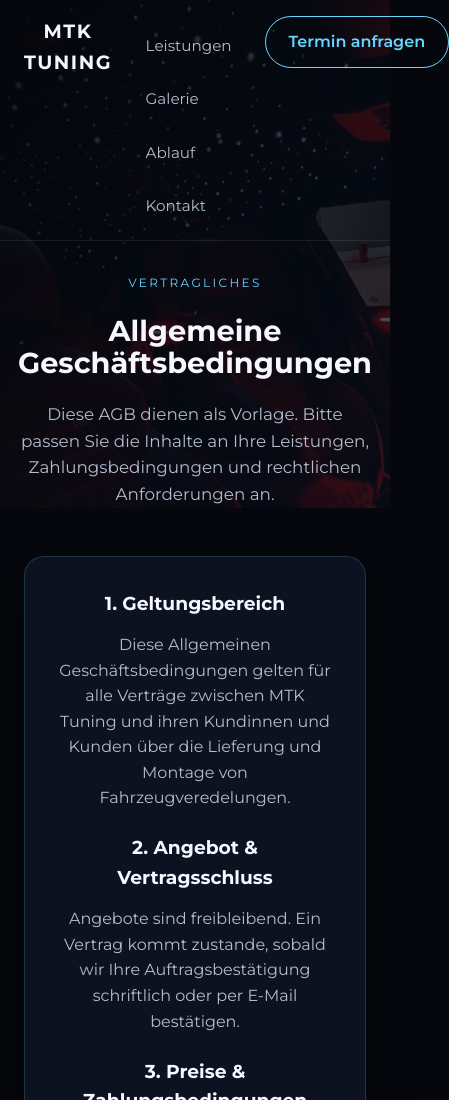
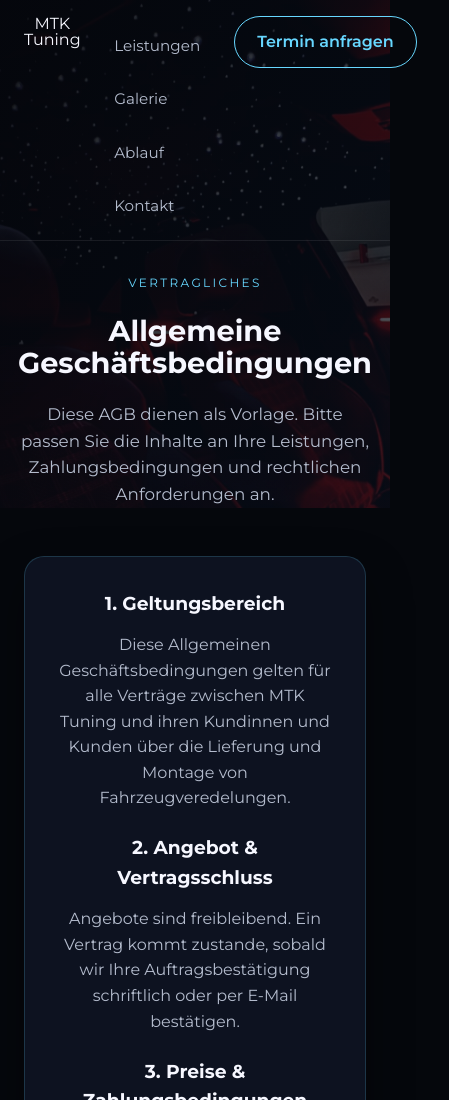
Before and after one commit to muecoka/MTK-Tuning, a plain HTML site: page agb.html in a window 390 px wide. Shown: the top 1100 px of the page, 449 px wide, since content can reach past the window. Drawn offline with Linux system fonts and the light colour scheme.

Commit message:
Update styles.css

```diff
--- a/styles.css
+++ b/styles.css
@@ -74,10 +74,7 @@ img {
 }
 
 .logo {
-  font-weight: 700;
-  font-size: 1.2rem;
-  letter-spacing: 0.08em;
-  text-transform: uppercase;
+line-height: 1;
 }
 
 .nav-links {
@@ -492,4 +489,11 @@ textarea {
     width: auto !important;
     max-width: none !important;
     }
+  .nav .logo {
+    display: flex;
+    align-items: center;
+    }
+  .hero-logo {
+    display: none;
+    }
 }
```
